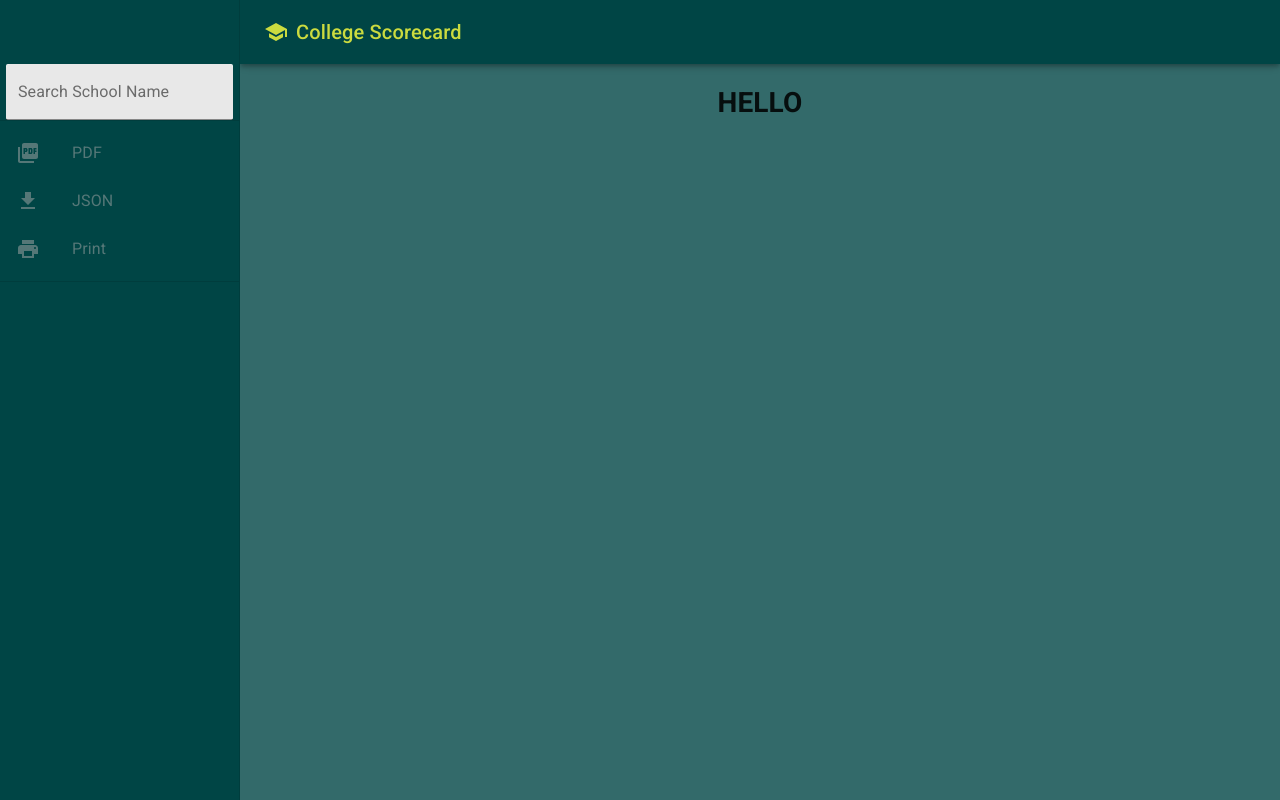
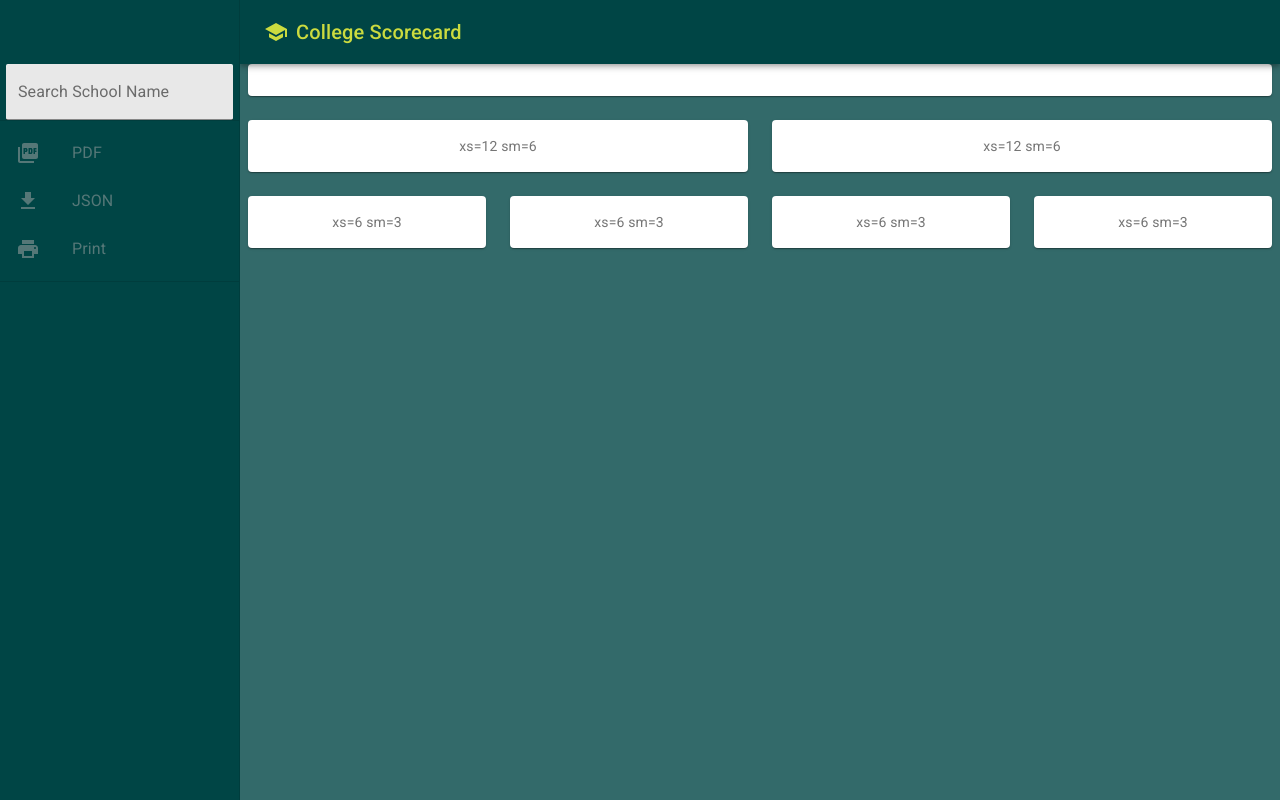
Before and after one commit to gsc229/eduanalytics-front, a Next.js app: page /school-detail/1 in a window 1280 px wide. Shown: the top 800 px of the page. Built offline with nearby package versions, Linux system fonts and the light colour scheme.

Commit message:
basic grid layout

```diff
--- a/pages/school-detail/[id].tsx
+++ b/pages/school-detail/[id].tsx
@@ -1,12 +1,58 @@
 import React from 'react'
 import BasicLayout from '../../layouts/BasicLayout'
+import { useSchoolsContext } from '../../src/store'
+import { makeStyles, createStyles, Theme } from '@material-ui/core/styles';
+import Paper from '@material-ui/core/Paper';
+import Grid from '@material-ui/core/Grid';
+
+const useStyles = makeStyles((theme: Theme) =>
+  createStyles({
+    root: {
+      flexGrow: 1,
+    },
+    paper: {
+      padding: theme.spacing(2),
+      textAlign: 'center',
+      color: theme.palette.text.secondary,
+    },
+  }),
+);
+
+const SchoolDetail = () => {
+
+  const { currentSchool } = useSchoolsContext()
+
+  const classes = useStyles();
 
 
-const SchoolDetail = () => {
   return (
     <BasicLayout>
       <div className="page-container">
-        <h1>HELLO</h1>
+        <div className={classes.root}>
+        <Grid container spacing={3}>
+          <Grid item xs={12}>
+            <Paper className={classes.paper}>{currentSchool?.school.name}</Paper>
+          </Grid>
+          <Grid item xs={12} sm={6}>
+            <Paper className={classes.paper}>xs=12 sm=6</Paper>
+          </Grid>
+          <Grid item xs={12} sm={6}>
+            <Paper className={classes.paper}>xs=12 sm=6</Paper>
+          </Grid>
+          <Grid item xs={6} sm={3}>
+            <Paper className={classes.paper}>xs=6 sm=3</Paper>
+          </Grid>
+          <Grid item xs={6} sm={3}>
+            <Paper className={classes.paper}>xs=6 sm=3</Paper>
+          </Grid>
+          <Grid item xs={6} sm={3}>
+            <Paper className={classes.paper}>xs=6 sm=3</Paper>
+          </Grid>
+          <Grid item xs={6} sm={3}>
+            <Paper className={classes.paper}>xs=6 sm=3</Paper>
+          </Grid>
+        </Grid>
+      </div>
       </div>
     </BasicLayout>
   )
--- a/src/store.tsx
+++ b/src/store.tsx
@@ -26,7 +26,7 @@
 export const useSchools = ( initial:SchoolDataType[] ) => {
   const [schools, schoolsSet] = React.useState<SchoolDataType[]>(initial)
   const [isSearching, setIsSearching] = React.useState(false);
-  const [currentSchool, currentSchoolSet] = React.useState("")
+  const [currentSchool, currentSchoolSet] = React.useState<SchoolDataType>()
   const [ drawerOpen, setDrawerOpen  ] = React.useState(false)
 
   return {
```
Also changed, not shown: components/SchoolDetail/ProgramDonut.tsx (added, +11 -0 lines), components/SchoolDetail/RaceEthDonut.tsx (added, +11 -0 lines), components/Search/SchoolCard.tsx (+6 -2 lines), pages/index.tsx (+8 -5 lines).
